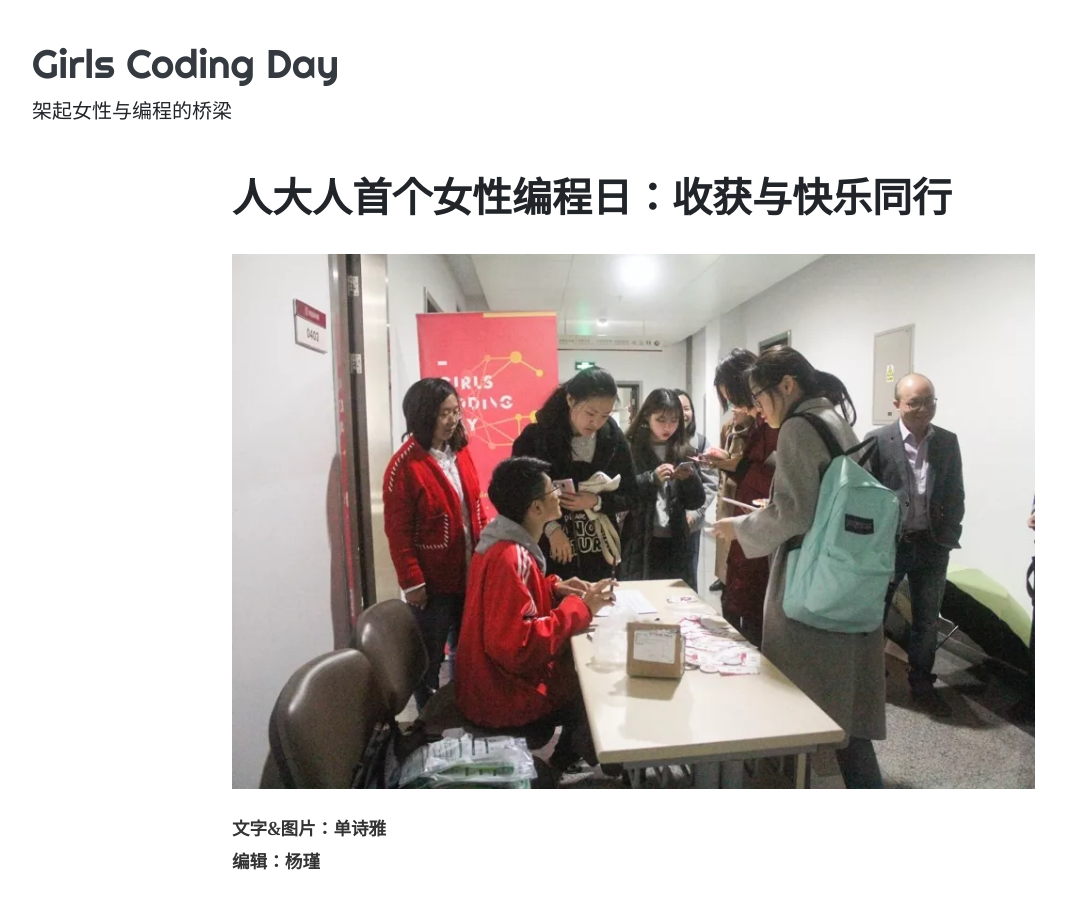
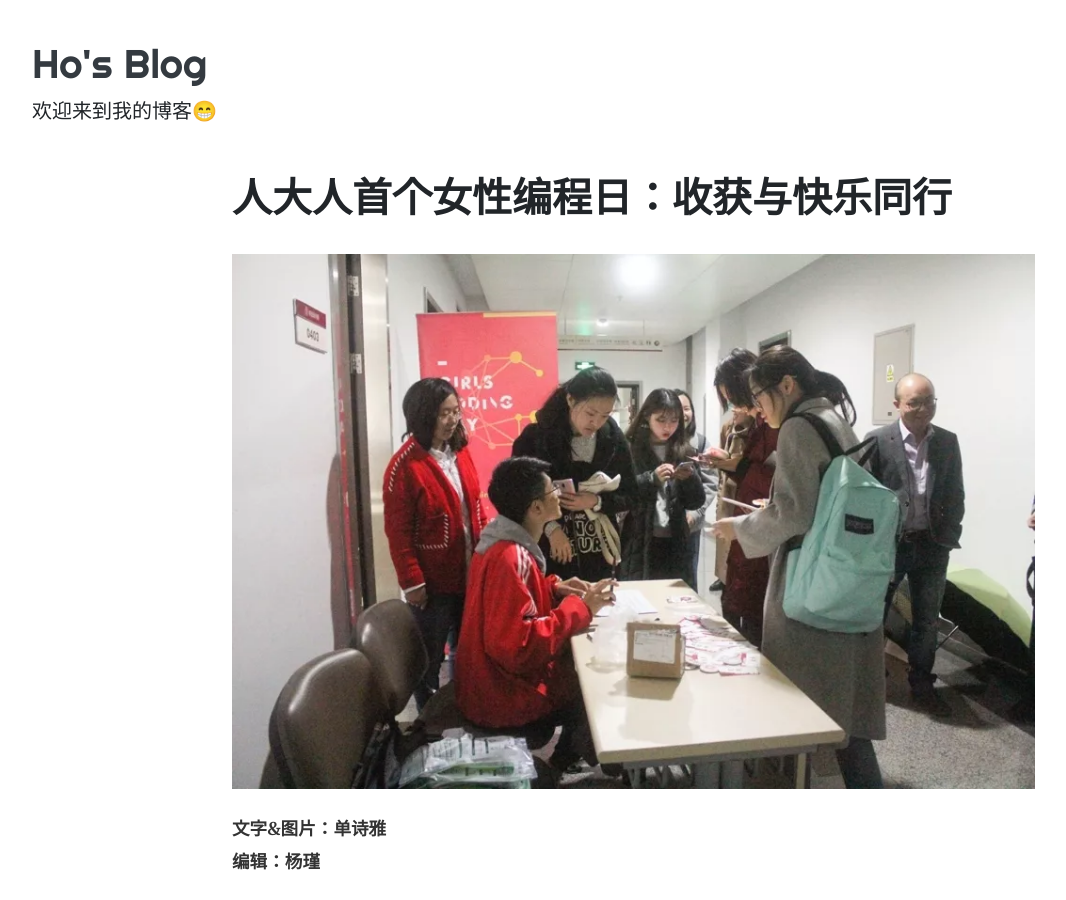
Before and after one commit to Fattoroe/My-Blog, a Jekyll site: the page built from _posts/2018-11-05-my-first-post.md, in a window 1280 px wide and 900 px high. Shown: the whole window, without its empty margins (53-1119 px from the left). Built offline with Jekyll 4.4.1, drawn with Linux system fonts in a browser that asks for light colours; nearby versions of some CDN libraries; some of the changed text lies outside the part shown.

Commit message:
Update _config.yml
自定义模板内容

```diff
--- a/_config.yml
+++ b/_config.yml
@@ -1,16 +1,16 @@
-# "/" + 仓库的名字. 资源文件的路径组成部分
-baseurl: "/Girls-Coding-Day-Jekyll-blog-2"
+# "/" + My-Blog
+baseurl: "/first-post"
 
 # 网页的标题
-title: "Girls Coding Day"
+title: "Ho's Blog"
 # 网站的主标题
-name: "Girls Coding Day"
+name: "Ho's Blog"
 # 网站副标题
-description: "架起女性与编程的桥梁"
+description: "欢迎来到我的博客😁"
 
 # 分页配置
 # 每页文章数量
-paginate: 9
+paginate: 6
 
 # 其它配置, 可忽略, 无需修改
 permalink: /:title/
```
